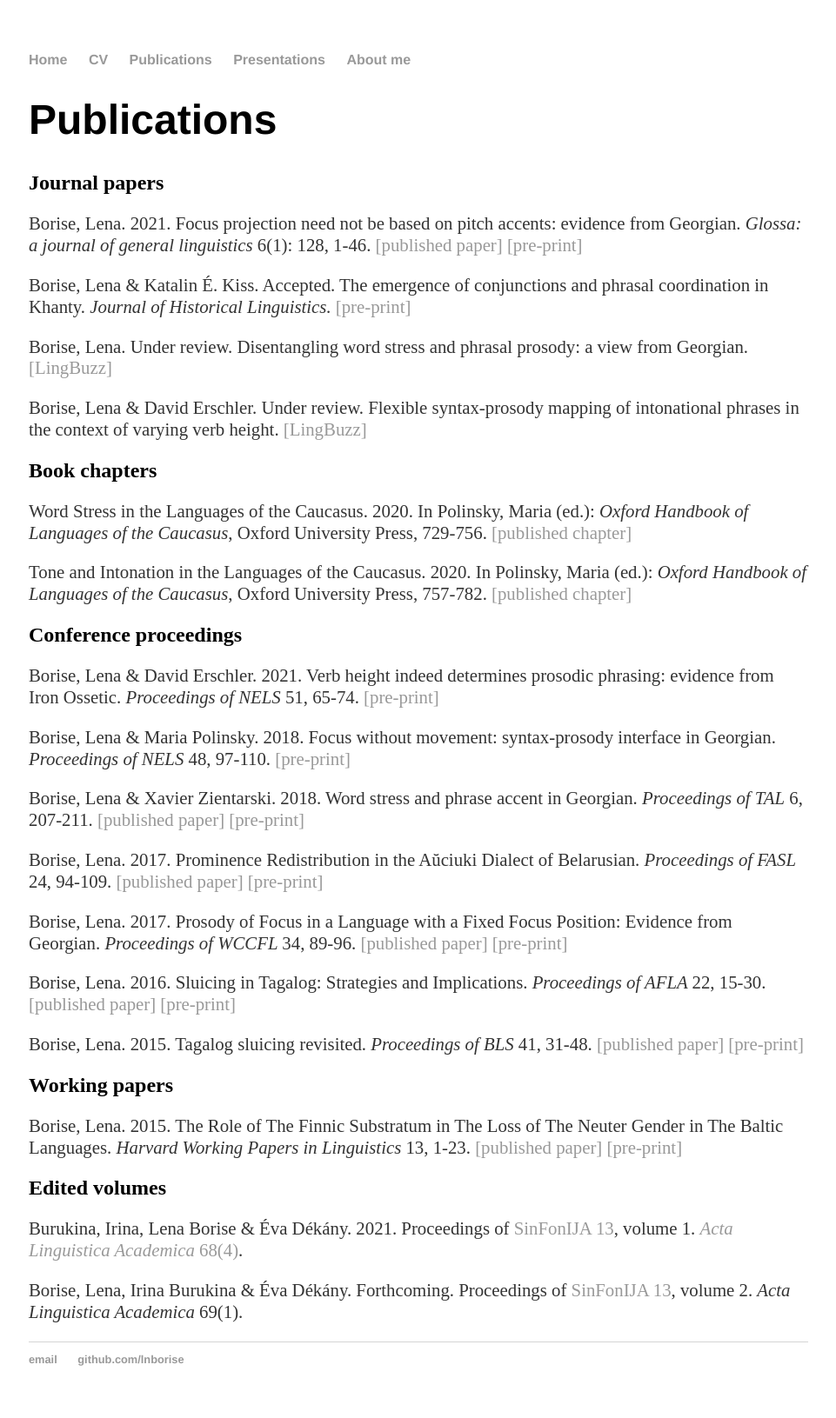
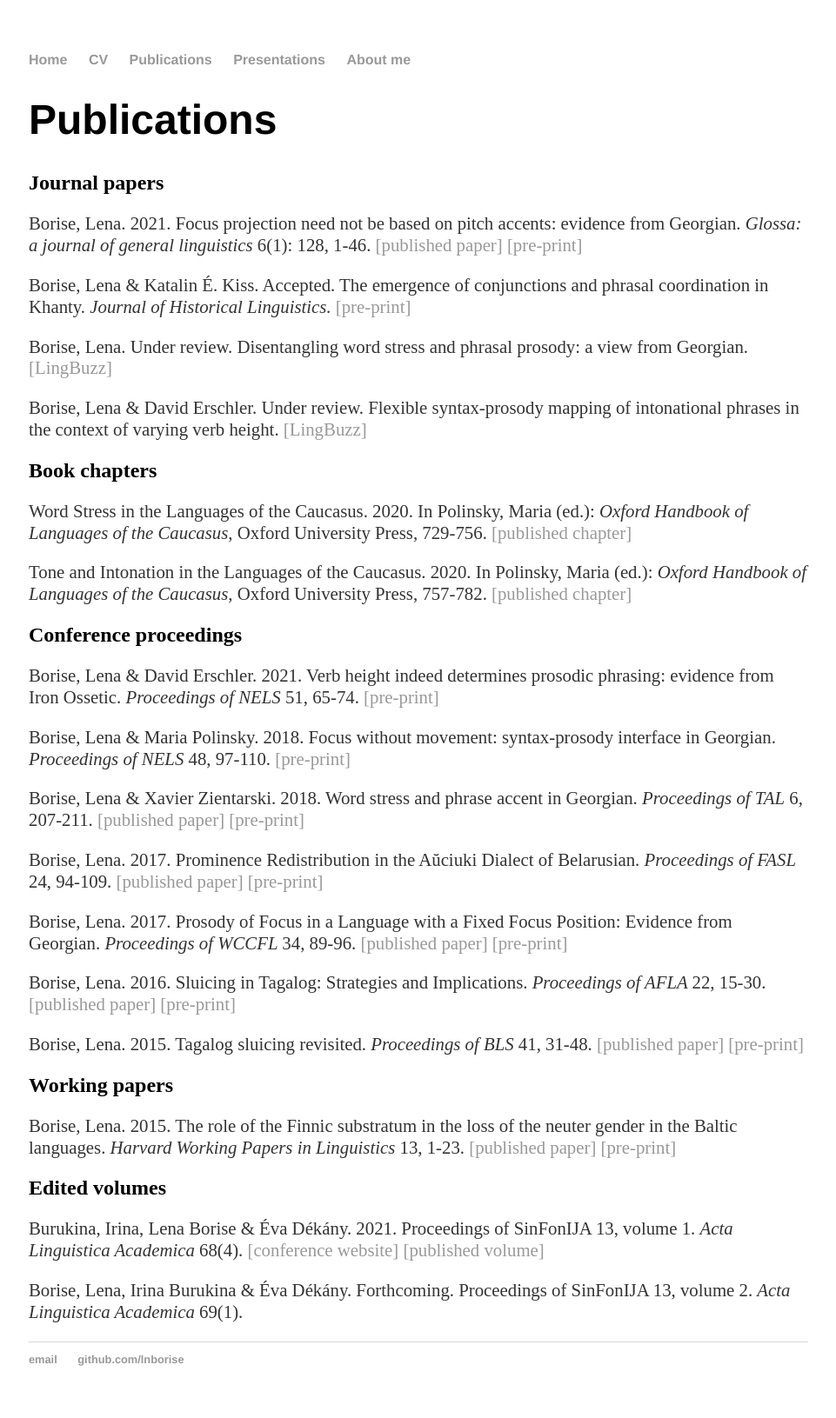
Before and after one commit to lnborise/lnborise.github.io, a Jekyll site: the page built from publications.html, in a window 1280 px wide. Shown: the whole page at 87% size, without its empty margins (159-1120 px from the left). Built offline with Jekyll 4.4.1, drawn with Linux system fonts in a browser that asks for light colours.

Commit message:
Update publications.html

```diff
--- a/publications.html
+++ b/publications.html
@@ -40,13 +40,13 @@
 
 <h2>Working papers</h2>
 
-	<p>Borise, Lena. 2015. The Role of The Finnic Substratum in The Loss of The Neuter Gender in The Baltic Languages. <i>Harvard Working Papers in Linguistics </i> 13, 1-23. <a href="https://sites.fas.harvard.edu/~lingpub/hwpl_vol13.html"> [published paper]</a> <a href="https://lnborise.github.io/assets/LBorise_Baltic Neuter_HWPL.pdf"> [pre-print]</a> </p>
+	<p>Borise, Lena. 2015. The role of the Finnic substratum in the loss of the neuter gender in the Baltic languages. <i>Harvard Working Papers in Linguistics </i> 13, 1-23. <a href="https://sites.fas.harvard.edu/~lingpub/hwpl_vol13.html"> [published paper]</a> <a href="https://lnborise.github.io/assets/LBorise_Baltic Neuter_HWPL.pdf"> [pre-print]</a> </p>
 
 <h2>Edited volumes</h2>
 
-	<p>Burukina, Irina, Lena Borise & Éva Dékány. 2021. Proceedings of <a href="http://www.nytud.hu/sinfonija13/index.html">SinFonIJA 13</a>, volume 1. <a href="https://akjournals.com/view/journals/2062/68/4/2062.68.issue-4.xml"><i>Acta Linguistica Academica</i> 68(4)</a>. </p>
+	<p>Burukina, Irina, Lena Borise & Éva Dékány. 2021. Proceedings of SinFonIJA 13, volume 1. <i>Acta Linguistica Academica</i> 68(4). <a href="http://www.nytud.hu/sinfonija13/index.html"> [conference website]</a> <a href="https://akjournals.com/view/journals/2062/68/4/2062.68.issue-4.xml"> [published volume]</a> </p>
 
-	<p>Borise, Lena, Irina Burukina & Éva Dékány. Forthcoming. Proceedings of <a href="http://www.nytud.hu/sinfonija13/index.html">SinFonIJA 13</a>, volume 2. <i>Acta Linguistica Academica</i> 69(1). </p>
+	<p>Borise, Lena, Irina Burukina & Éva Dékány. Forthcoming. Proceedings of SinFonIJA 13, volume 2. <i>Acta Linguistica Academica</i> 69(1). </p>
 
 
 
```
